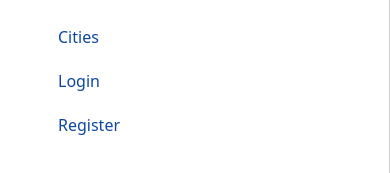
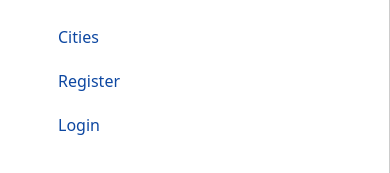
Before and after one commit to sclemson/OneDayIn, a React (Create React App) app in the folder front-end/: page / in a window 390 px wide. Both pictures are taken after a click on the button 24 px from the left and 24 px from the top of the page. Shown: the part 151-324 px from the top of the page. Built offline with nearby package versions, Linux system fonts and the light colour scheme.

Commit message:
working hamburger

```diff
--- a/front-end/src/components/Hamburger.js
+++ b/front-end/src/components/Hamburger.js
@@ -12,8 +12,7 @@ const options = [
   }
 ]
 
-
-function OCExample({ ...props }) {
+function OCExample({ isLoggedIn, setIsLoggedIn, user, setUser, ...options }) {
   const [show, setShow] = useState(false)
 
   const handleClose = () => setShow(false)
@@ -27,23 +26,24 @@ function OCExample({ ...props }) {
         Launch
       </Button> */}
       <Hamburger onClick={handleShow} toggle={setShow} />
-      <Offcanvas show={show} onHide={handleClose} {...props}>
+      <Offcanvas show={show} onHide={handleClose} { ...options }>
         <Offcanvas.Header closeButton>
           <Offcanvas.Title>One Day In...</Offcanvas.Title>
         </Offcanvas.Header>
         <Offcanvas.Body>
-          <Nav />
+          <Nav isLoggedIn={isLoggedIn} setIsLoggedIn={setIsLoggedIn}
+            user={user} setUser={setUser}/>
         </Offcanvas.Body>
       </Offcanvas>
     </>
   )
 }
 
-function Example() {
+function Example({ isLoggedIn, setIsLoggedIn, user, setUser }) {
   return (
     <>
-      {options.map((props, idx) => (
-        <OCExample key={idx} {...props} />
+      {options.map((options, idx) => (
+        <OCExample key={idx} { ...options } isLoggedIn={isLoggedIn} setIsLoggedIn={setIsLoggedIn} user={user} setUser={setUser}/>
       ))}
     </>
   )
--- a/front-end/src/components/Nav.js
+++ b/front-end/src/components/Nav.js
@@ -36,10 +36,10 @@ const Nav = ({ isLoggedIn, setIsLoggedIn }) => {
         ) : (
           <>
             <li>
-              <Link to='/login'>Login</Link>
+              <Link to='/register'>Register</Link>
             </li>
             <li>
-              <Link to='/register'>Register</Link>
+              <Link to='/login'>Login</Link>
             </li>
           </>
         )}
```
